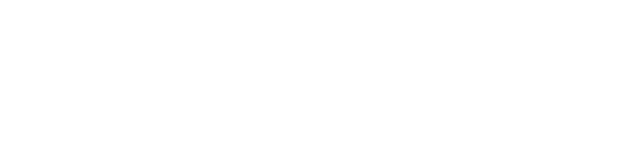
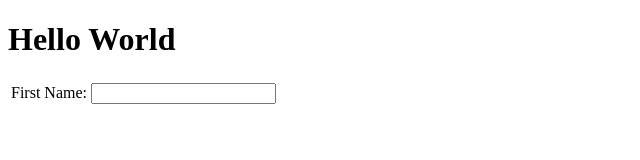
Before and after one commit to cristobalcolvin/TIY-Foundations, a plain HTML site: page index.html in a window 1280 px wide. Shown: the whole page, without its empty margins (0-640 px from the left). Drawn offline with Linux system fonts and the light colour scheme.

Commit message:
Second Version
Input

```diff
--- a/index.html
+++ b/index.html
@@ -7,4 +7,10 @@
   <body>
 </body>
 
+
+<h1>Hello World</h1>
+<table><tr><td>First Name:</td>
+  <td><input id=firstname></td>
+</tr></table>
+
 </html>
```
